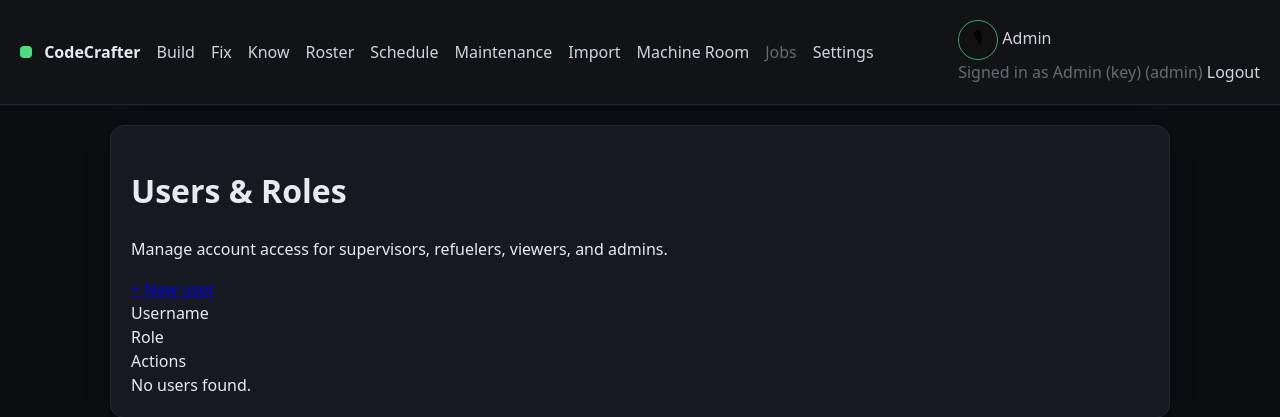
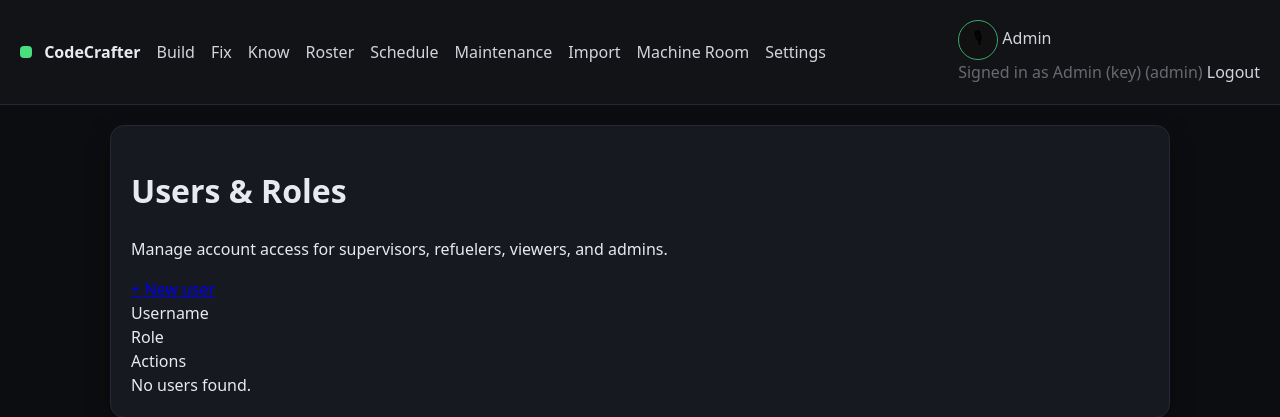
Before and after one commit to joesch21/Brain, a Flask app: page /admin/users in a window 1280 px wide. Shown: the top 417 px of the page. Run offline with Flask 3, Linux system fonts and the light colour scheme; the visitor is signed in with stand-in values (Sample User, id 1).

Commit message:
Update layout navigation for office pages

```diff
--- a/templates/_layout.html
+++ b/templates/_layout.html
@@ -26,20 +26,21 @@
       <a class="cc-nav-link" href="{{ url_for('build') }}">Build</a>
       <a class="cc-nav-link" href="{{ url_for('fix') }}">Fix</a>
       <a class="cc-nav-link" href="{{ url_for('know') }}">Know</a>
-      {% if current_role in ['refueler', 'supervisor', 'admin'] %}
-        <a class="cc-nav-link" href="{{ url_for('roster_page') }}">Roster</a>
-        <a class="cc-nav-link" href="{{ url_for('schedule_page') }}">Schedule</a>
-        <a class="cc-nav-link" href="{{ url_for('maintenance_page') }}">Maintenance</a>
-      {% endif %}
+
+      <a class="cc-nav-link" href="{{ url_for('roster_page') }}">Roster</a>
+      <a class="cc-nav-link" href="{{ url_for('schedule_page') }}">Schedule</a>
+      <a class="cc-nav-link" href="{{ url_for('maintenance_page') }}">Maintenance</a>
+
       {% if current_role in ['supervisor', 'admin'] %}
         <a class="cc-nav-link" href="{{ url_for('admin_import_index') }}">Import</a>
       {% endif %}
+
       {% if current_role in ['supervisor', 'admin'] %}
         <a class="cc-nav-link" href="{{ url_for('machine_room') }}">Machine Room</a>
       {% else %}
         <span class="cc-nav-link cc-nav-link--disabled" aria-disabled="true" title="Supervisor role required">Machine Room</span>
       {% endif %}
-      <span class="cc-nav-link cc-nav-link--disabled" aria-disabled="true">Jobs</span>
+
       {% if current_role in ['supervisor', 'admin'] %}
         <a class="cc-nav-link" href="{{ url_for('settings_page') }}">Settings</a>
       {% endif %}
```
